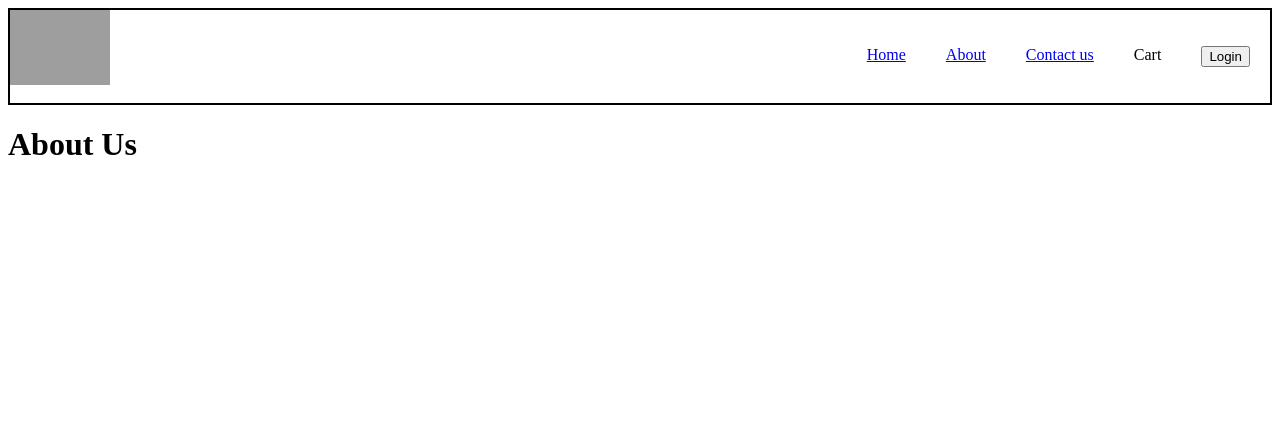
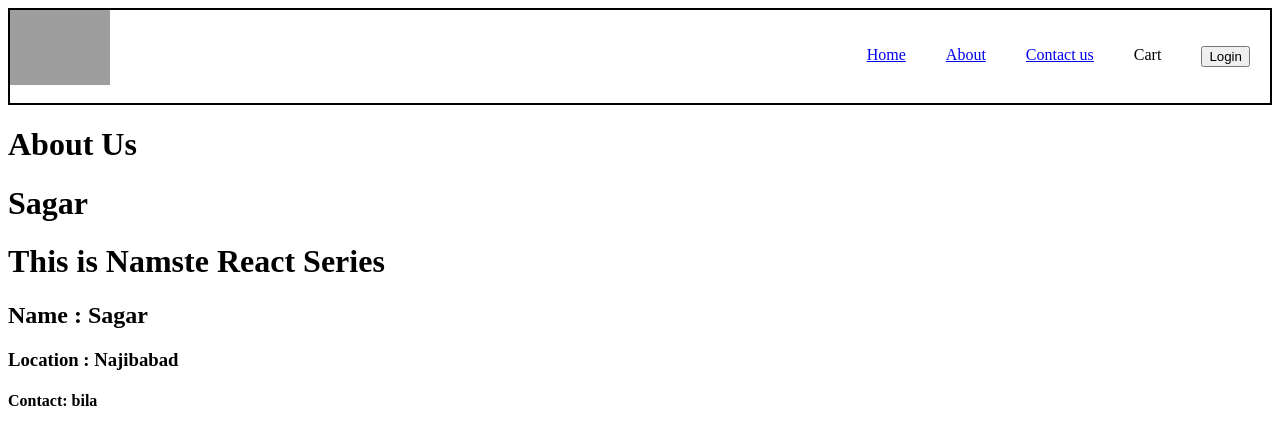
Before and after one commit to sagarkataria/f-react, a React (Vite) app: page /about in a window 1280 px wide. Shown: the top 444 px of the page. Built offline with nearby package versions, Linux system fonts and the light colour scheme; grey boxes are pictures that could not be loaded.

Commit message:
make a class based components

```diff
--- a/src/components/About.js
+++ b/src/components/About.js
@@ -1,7 +1,11 @@
+import User from "./User.js"
+import UserClass from "./UserClass.js"
 const About = () =>{
     return(
         <div className="about">
             <h1>About Us</h1>
+            <User/>
+            <UserClass/>
         </div>
     )
 }
--- /dev/null
+++ b/src/components/User.js
@@ -0,0 +1,10 @@
+const User = () => {
+    return (
+          <div>
+            <h1>Sagar</h1>
+            <h1>This is Namste React Series</h1>
+          </div>
+    )
+}
+
+export default User
--- /dev/null
+++ b/src/components/UserClass.js
@@ -0,0 +1,15 @@
+import React from 'react';
+
+class UserClass extends React.Component{
+    render(){
+        return(
+               <div>
+                 <h2>Name : Sagar</h2>
+                 <h3>Location :  Najibabad</h3>
+                 <h4>Contact: bila</h4>
+               </div>
+        )
+    }
+}
+
+export default UserClass;
```
